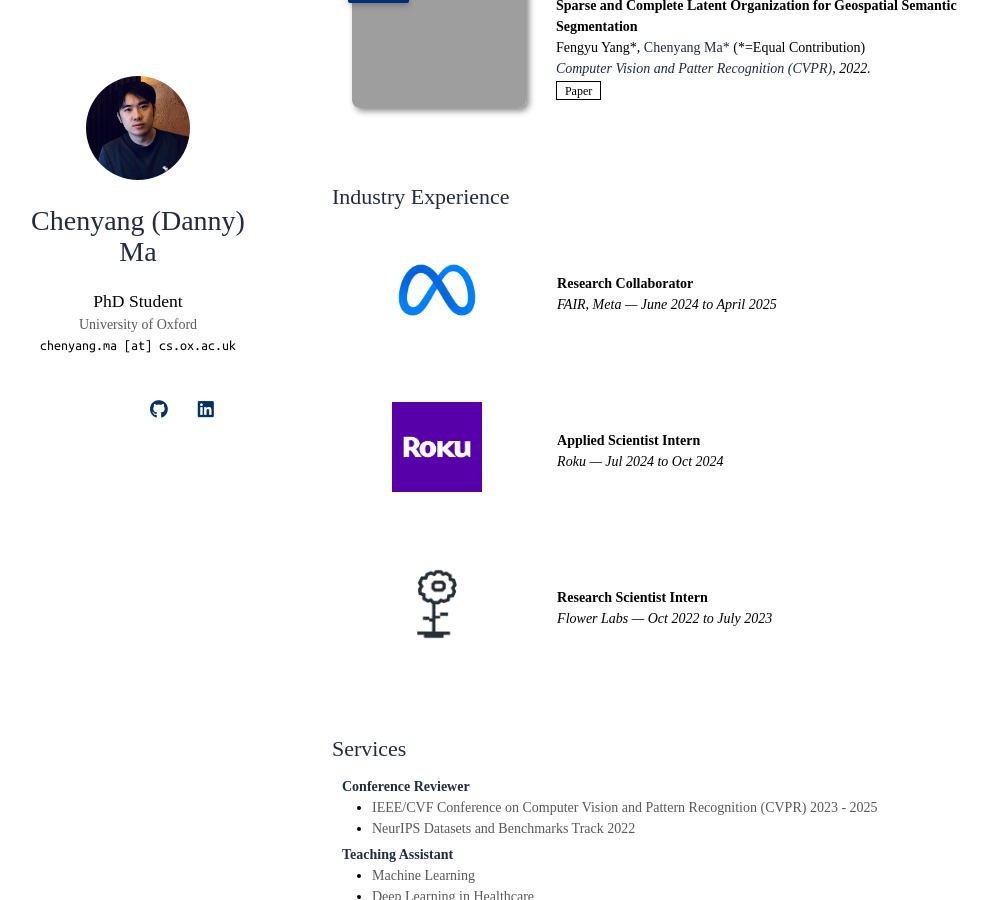
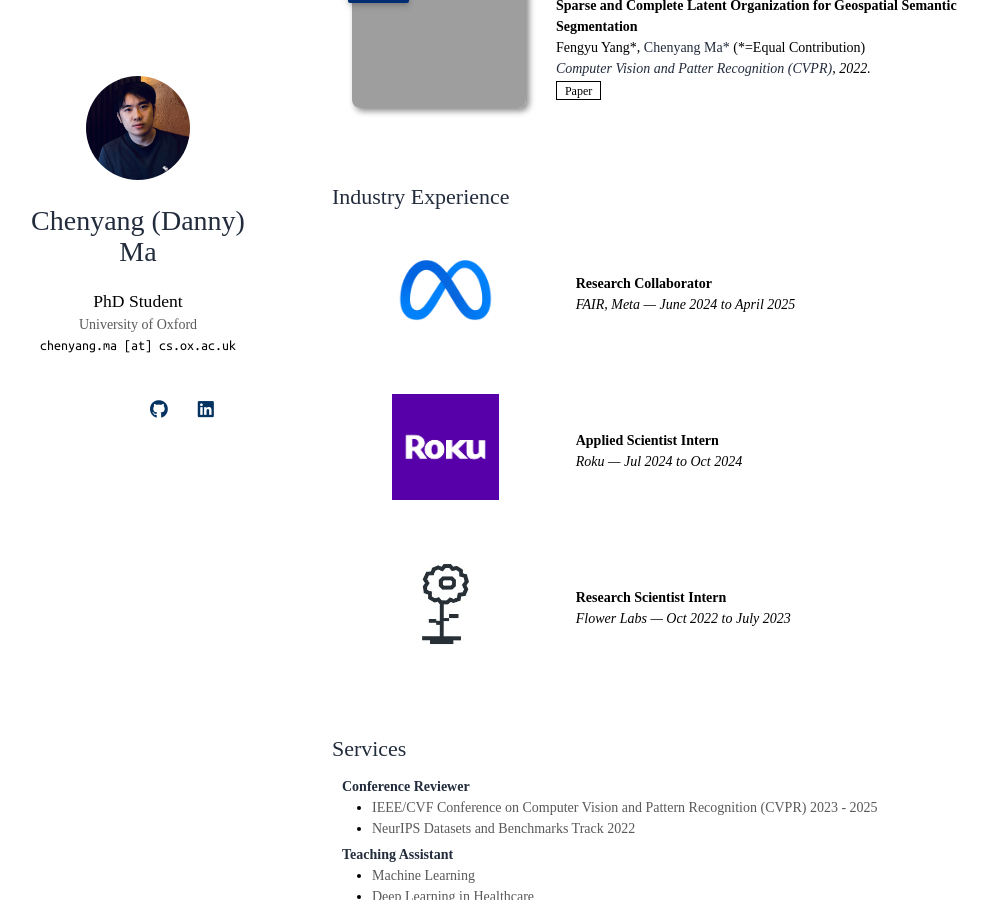
Before and after one commit to dannymcy/dannymcy.github.io, a Jekyll site: the page built from index.md, in a window 1280 px wide and 900 px high, scrolled down 1611 px. Shown: the whole window, without its empty margins (138-1126 px from the left). Built offline with Jekyll 4.4.1, drawn with Linux system fonts in a browser that asks for light colours; nearby versions of some CDN libraries; a style sheet for code colours, icons or effects is not loaded; our own code applies the rules of GitHub Pages for plain Markdown files; grey boxes are pictures that could not be loaded.

Commit message:
Make changes.

```diff
--- a/_includes/industry.md
+++ b/_includes/industry.md
@@ -6,8 +6,8 @@
 
       <!-- Meta FAIR -->
       <div class="pub-row" style="display: flex; align-items: center;">
-        <div class="col-sm-3 abbr" style="position: relative;padding-right: 15px;padding-left: 15px;display: flex;justify-content: center;align-items: center;margin-right: 20px;">
-          <img src="assets/img/company_logos/meta.png" style="max-height: 133px; width: auto; max-width: 100%;">
+        <div class="col-sm-3 abbr" style="position: relative;padding-right: 15px;padding-left: 15px;display: flex;justify-content: center;align-items: center;margin-right: 22px;">
+          <img src="assets/img/company_logos/meta.png" style="max-height: 165px; width: auto; max-width: 100%;">
         </div>
 
         <div class="col-sm-9" style="position: relative;padding-right: 15px;padding-left: 40px;display: flex;flex-direction: column;justify-content: center;">
@@ -19,8 +19,8 @@
 
       <!-- Roku -->
       <div class="pub-row" style="display: flex; align-items: center;">
-        <div class="col-sm-3 abbr" style="position: relative;padding-right: 15px;padding-left: 15px;display: flex;justify-content: center;align-items: center;margin-right: 20px;">
-          <img src="assets/img/company_logos/roku.jpg" style="max-height: 133px; width: auto; max-width: 100%;">
+        <div class="col-sm-3 abbr" style="position: relative;padding-right: 15px;padding-left: 15px;display: flex;justify-content: center;align-items: center;margin-right: 22px;">
+          <img src="assets/img/company_logos/roku.jpg" style="max-height: 165px; width: auto; max-width: 100%;">
         </div>
 
         <div class="col-sm-9" style="position: relative;padding-right: 15px;padding-left: 40px;display: flex;flex-direction: column;justify-content: center;">
@@ -32,8 +32,8 @@
 
       <!-- Flower Labs -->
       <div class="pub-row" style="display: flex; align-items: center;">
-        <div class="col-sm-3 abbr" style="position: relative;padding-right: 15px;padding-left: 15px;display: flex;justify-content: center;align-items: center;margin-right: 20px;">
-          <img src="assets/img/company_logos/flower.jpg" style="max-height: 133px; width: auto; max-width: 100%;">
+        <div class="col-sm-3 abbr" style="position: relative;padding-right: 15px;padding-left: 15px;display: flex;justify-content: center;align-items: center;margin-right: 22px;">
+          <img src="assets/img/company_logos/flower.jpg" style="max-height: 165px; width: auto; max-width: 100%;">
         </div>
 
         <div class="col-sm-9" style="position: relative;padding-right: 15px;padding-left: 40px;display: flex;flex-direction: column;justify-content: center;">
```
